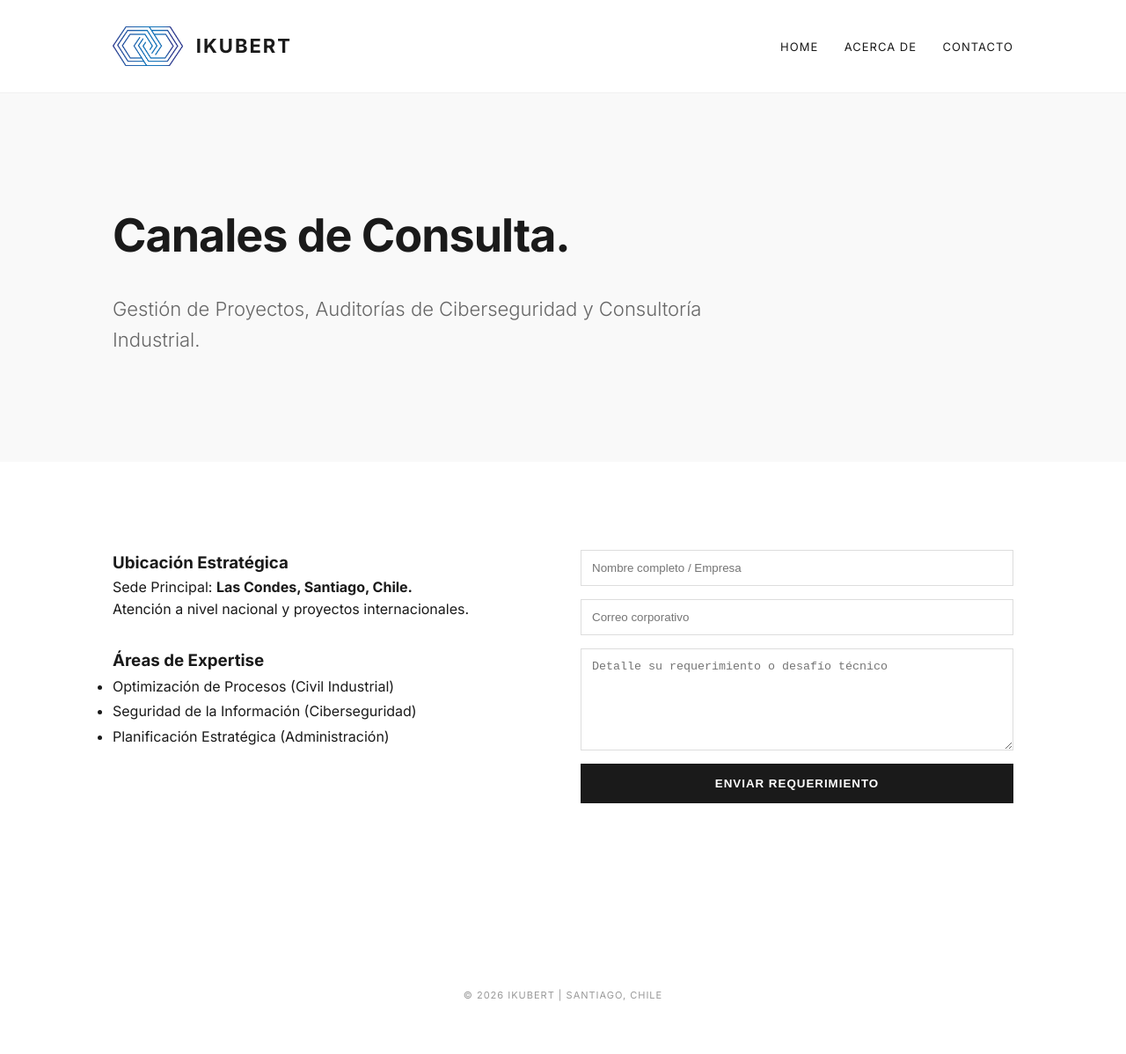
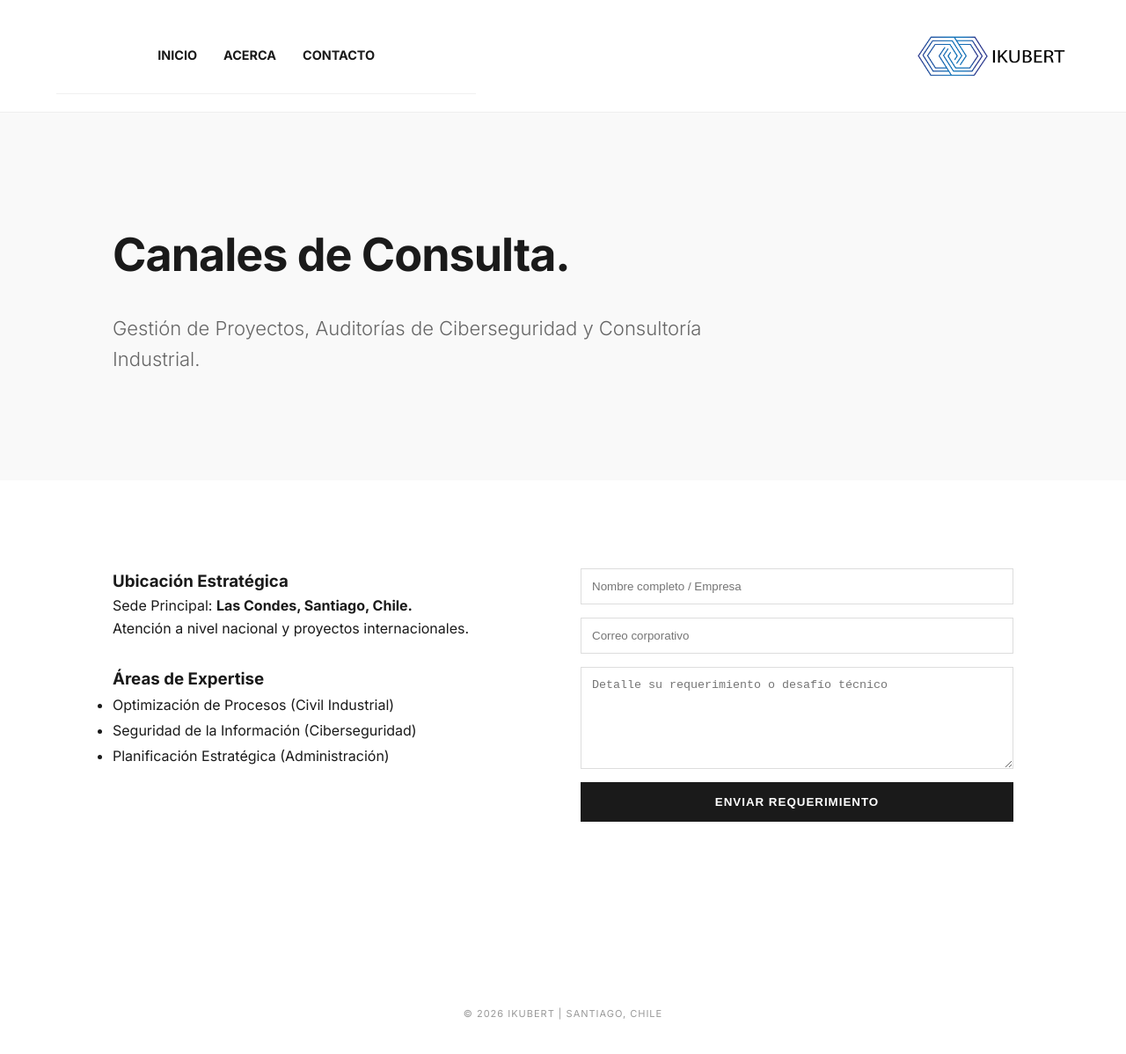
Before and after one commit to IKUBERT/ikubert.github.io, a Jekyll site: the page built from contacto.html, in a window 1280 px wide and 1222 px high. Shown: the top 1198 px of the window at 88% size. Built offline with Jekyll 4.4.1, drawn with Linux system fonts in a browser that asks for light colours.

Commit message:
Update navbar.html

```diff
--- a/_includes/navbar.html
+++ b/_includes/navbar.html
@@ -1,11 +1,28 @@
-<nav>
-    <a href="{{ site.baseurl }}/" class="logo-container">
-        <img src="{{ site.baseurl }}/src/logo.png" alt="IKUBERT Logo" class="nav-logo">
-        <span class="logo-text">IKUBERT</span>
-    </a>
-    <div class="menu">
-        <a href="{{ site.baseurl }}/">Home</a>
-        <a href="{{ site.baseurl }}/acerca">Acerca de</a>
-        <a href="{{ site.baseurl }}/contacto">Contacto</a>
+<header style="
+    display: flex;
+    justify-content: space-between;
+    align-items: center;
+    padding: 20px 5%;
+    background: #ffffff;
+    border-bottom: 1px solid #eee;
+    position: sticky;
+    top: 0;
+    z-index: 1000;">
+
+    <nav>
+        <ul style="list-style: none; display: flex; gap: 30px; margin: 0; padding: 0;">
+            <li><a href="/" style="text-decoration: none; color: #1a1a1a; font-weight: 600; font-size: 0.9rem; text-transform: uppercase;">Inicio</a></li>
+            <li><a href="/acerca" style="text-decoration: none; color: #1a1a1a; font-weight: 600; font-size: 0.9rem; text-transform: uppercase;">Acerca</a></li>
+            <li><a href="/contacto" style="text-decoration: none; color: #1a1a1a; font-weight: 600; font-size: 0.9rem; text-transform: uppercase;">Contacto</a></li>
+        </ul>
+    </nav>
+
+    <div class="header-logo">
+        <a href="/">
+            <img src="/src/Logotipo IKUBERT Nombre lateral derecho.png"
+                 alt="I-KUBERT"
+                 style="height: 50px; width: auto; display: block;">
+        </a>
     </div>
-</nav>
+
+</header>
```
